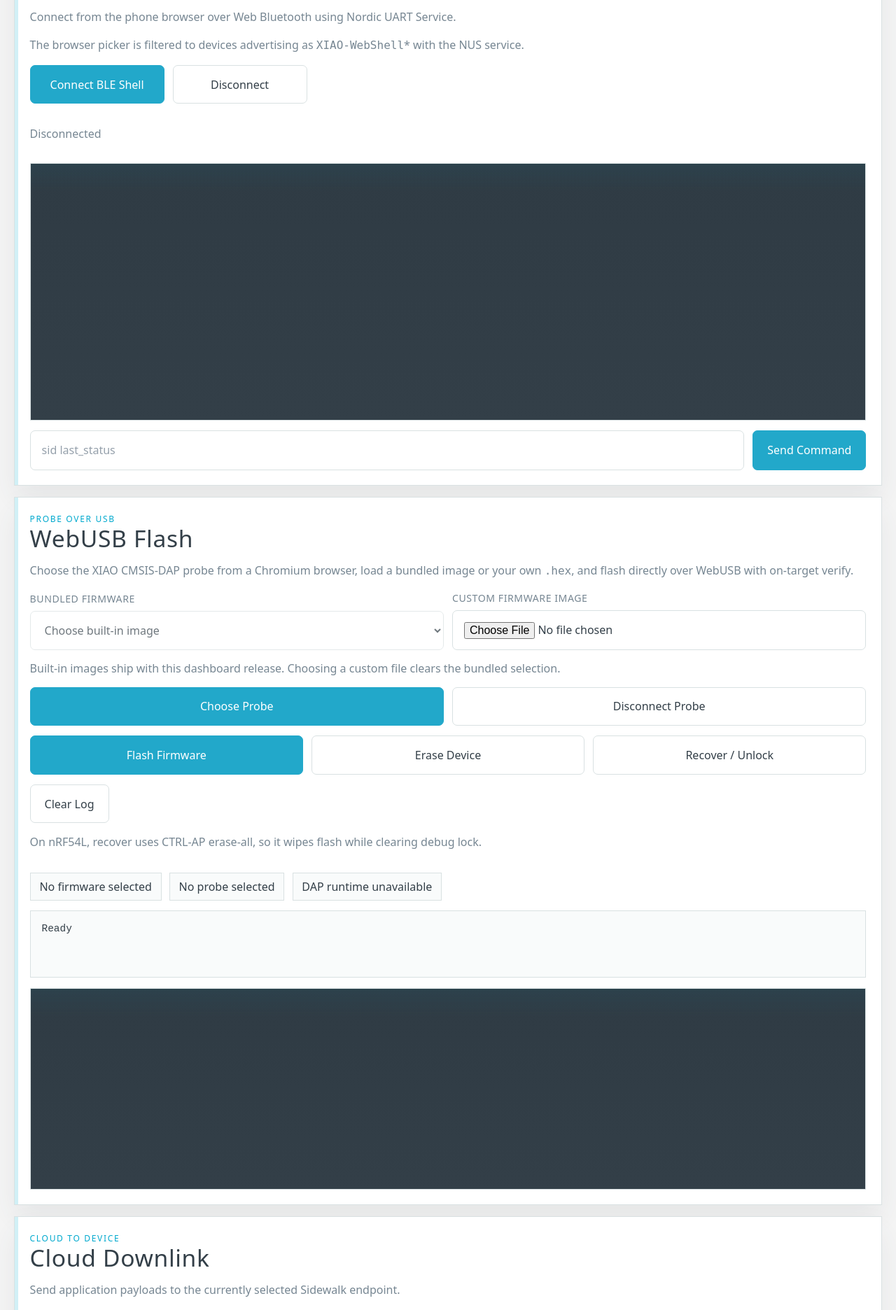
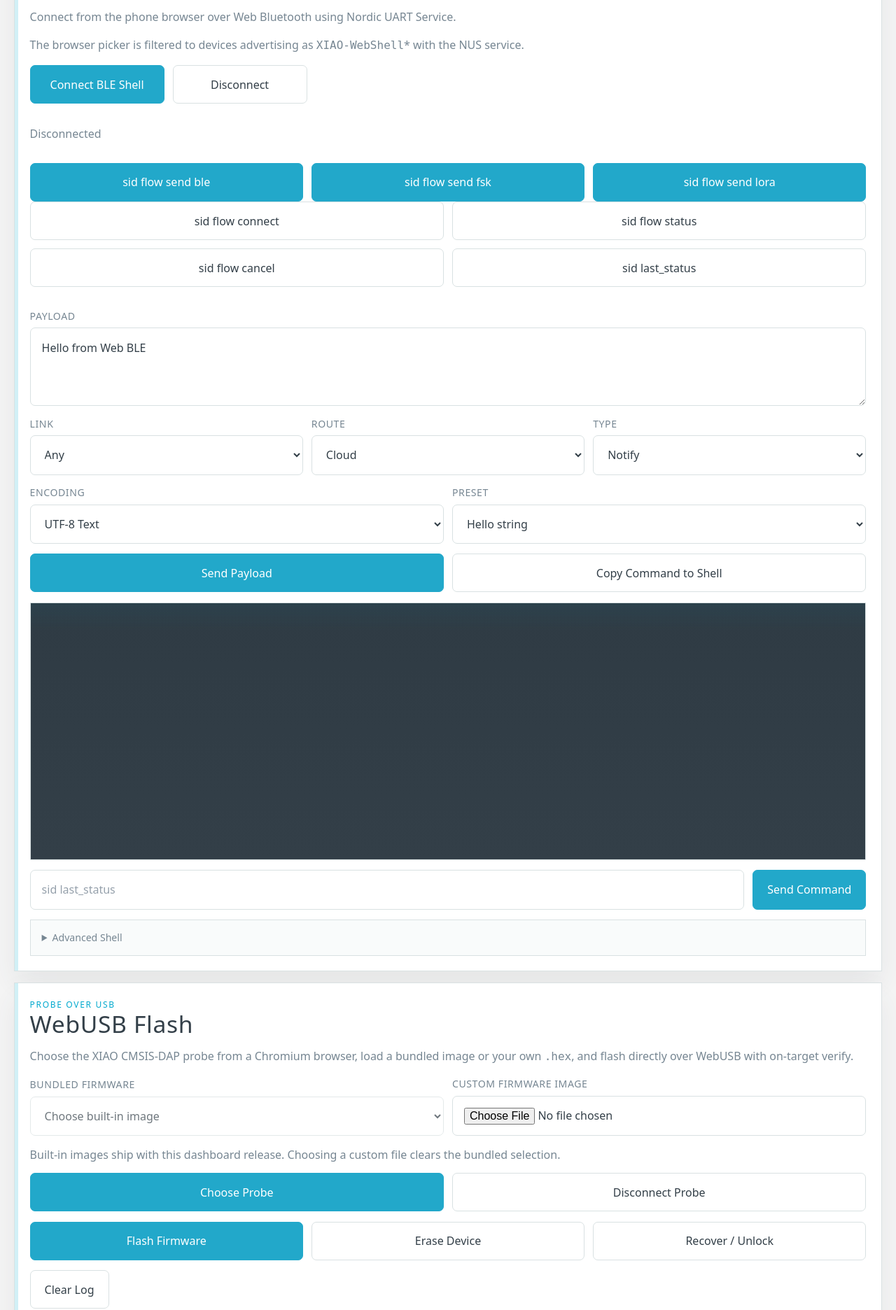
Before and after one commit to hlord2000/Sidewalk_Demo_Web_BLE, a Flask app: template templates/dashboard.html in a window 1280 px wide. Shown: the part 1317-3189 px from the top of the page at 70% size. Run offline with Flask 3, Linux system fonts and the light colour scheme; the template is opened without the code that fills it: most values are stand-ins (such as "Sample title", 1, 10 or a date in 2020); some libraries are stand-ins or nearby versions; some web fonts are replaced.

Commit message:
Restore SID flow controls and device assignment

```diff
--- a/app.py
+++ b/app.py
@@ -427,6 +427,36 @@ def refresh_device(device_id: int):
     return redirect(url_for("admin"))
 
 
+@app.post("/admin/devices/<int:device_id>/assign")
+@admin_required
+def assign_device(device_id: int):
+    device = store.get_device(device_id)
+    if device is None:
+        flash("Device not found.", "error")
+        return redirect(url_for("admin"))
+
+    customer_user_id = request.form.get("customer_user_id", "").strip()
+    customer_id = None
+    customer_label = "Unassigned"
+
+    if customer_user_id:
+        try:
+            customer_id = int(customer_user_id)
+        except ValueError:
+            flash("Select a valid customer.", "error")
+            return redirect(url_for("admin"))
+
+        customer = store.get_user(customer_id)
+        if customer is None or customer["role"] != "customer":
+            flash("Select a valid customer.", "error")
+            return redirect(url_for("admin"))
+        customer_label = customer.get("display_name") or customer["email"]
+
+    store.update_device_customer(device_id, customer_id)
+    flash(f"Assigned {device['name']} to {customer_label}.", "success")
+    return redirect(url_for("admin"))
+
+
 def _json_download(payload: dict, filename: str) -> Response:
     return Response(
         json.dumps(payload, indent=2),
--- a/static/app.js
+++ b/static/app.js
@@ -18,6 +18,17 @@ const bleCommandForm = document.getElementById("ble-command-form");
 const bleCommandInput = document.getElementById("ble-command");
 const bleConnectButton = document.getElementById("ble-connect");
 const bleDisconnectButton = document.getElementById("ble-disconnect");
+const blePayloadForm = document.getElementById("ble-payload-form");
+const blePayloadInput = document.getElementById("ble-payload");
+const bleSendLinkInput = document.getElementById("ble-send-link");
+const bleLinkModeInput = document.getElementById("ble-link-mode");
+const bleMessageTypeInput = document.getElementById("ble-message-type");
+const blePayloadEncodingInput = document.getElementById("ble-payload-encoding");
+const blePayloadPresetInput = document.getElementById("ble-payload-preset");
+const bleCopyCommandButton = document.getElementById("ble-copy-command");
+const bleShortcutButtons = Array.from(document.querySelectorAll(".js-shell-command"));
+const bleWorkflowButtons = Array.from(document.querySelectorAll(".js-link-workflow"));
+const bleWorkflowStatus = document.getElementById("ble-workflow-status");
 const eventFeedStatus = document.getElementById("event-feed-status");
 const flashFileInput = document.getElementById("flash-file");
 const flashPresetSelect = document.getElementById("flash-preset");
@@ -40,6 +51,7 @@ const deviceMap = new Map(devices.map((device) => [String(device.id), device]));
 const deviceByWirelessId = new Map(devices.map((device) => [device.wirelessDeviceId, device]));
 const firmwareImages = config.firmwareImages || [];
 const firmwareImageMap = new Map(firmwareImages.map((image) => [image.id, image]));
+const DEFAULT_BLE_WORKFLOW_STATUS = "";
 
 const ANSI_COLORS = [
   "#0f172a",
@@ -85,6 +97,24 @@ const FLASH_WRITE_BUFFER_LINES = 1;
 const FLASH_WRITE_CHUNK_BYTES = FLASH_WRITE_BUFFER_LINES * 16;
 const FLASH_WRITE_CONFIG = (FLASH_WRITE_BUFFER_LINES << 8) | 0x1;
 const FLASH_MAX_LOG_LINES = 240;
+const BLE_STATUS_PATTERN = /Link status:\s*\{BLE:\s*(Up|Down),\s*FSK:\s*(Up|Down),\s*LoRa:\s*(Up|Down)\}/g;
+const BLE_WORKFLOWS = {
+  ble: {
+    flowTarget: "ble",
+    sendLink: 1,
+    lowLatency: false,
+  },
+  fsk: {
+    flowTarget: "fsk",
+    sendLink: 2,
+    lowLatency: false,
+  },
+  lora: {
+    flowTarget: "lora",
+    sendLink: 3,
+    lowLatency: true,
+  },
+};
 
 function cloneStyle(style) {
   return {
@@ -490,6 +520,14 @@ let bleTxCharacteristic = null;
 let eventSource = null;
 let eventReconnectTimer = null;
 let eventReconnectDelay = 1000;
+let bleShellRecentText = "";
+let bleWorkflowRunning = false;
+let bleSidewalkStatus = {
+  ble: null,
+  fsk: null,
+  lora: null,
+  updatedAt: 0,
+};
 const bleTerminalRenderer = new TerminalRenderer(bleTerminal);
 let flashDevice = null;
 let flashDap = null;
@@ -1140,11 +1178,64 @@ function updateSelectedDeviceUi() {
 }
 
 function appendTerminal(text) {
+  bleShellRecentText = `${bleShellRecentText}${text}`.slice(-16000);
+  updateBleSidewalkStatusFromText();
   bleTerminalRenderer.feed(text);
 }
 
 function setBleStatus(text) {
   bleStatus.textContent = text;
+}
+
+function setBleWorkflowStatus(text) {
+  if (bleWorkflowStatus) {
+    bleWorkflowStatus.innerHTML = text;
+  }
+}
+
+function setBleWorkflowButtonsDisabled(disabled) {
+  for (const button of bleWorkflowButtons) {
+    button.disabled = disabled;
+  }
+}
+
+function resetBleShellState() {
+  bleDevice = null;
+  bleServer = null;
+  bleRxCharacteristic = null;
+  bleTxCharacteristic = null;
+  bleShellRecentText = "";
+  bleWorkflowRunning = false;
+  bleSidewalkStatus = {
+    ble: null,
+    fsk: null,
+    lora: null,
+    updatedAt: 0,
+  };
+  setBleWorkflowButtonsDisabled(false);
+  setBleWorkflowStatus(DEFAULT_BLE_WORKFLOW_STATUS);
+}
+
+function updateBleSidewalkStatusFromText() {
+  BLE_STATUS_PATTERN.lastIndex = 0;
+  let match = null;
+  let current = BLE_STATUS_PATTERN.exec(bleShellRecentText);
+
+  while (current) {
+    match = current;
+    current = BLE_STATUS_PATTERN.exec(bleShellRecentText);
+  }
+
+  if (!match) {
+    return;
+  }
+
+  bleSidewalkStatus = {
+    ble: match[1].toLowerCase(),
+    fsk: match[2].toLowerCase(),
+    lora: match[3].toLowerCase(),
+    updatedAt: Date.now(),
+  };
 }
 
 function setEventFeedStatus(text, state) {
@@ -1270,6 +1361,135 @@ async function sendDownlink(payload, acked, messageType, seq) {
   return response.json();
 }
 
+function bytesToHex(bytes) {
+  return Array.from(bytes, (value) => value.toString(16).padStart(2, "0")).join("");
+}
+
+function normalizeHexPayload(value) {
+  const compact = value.replace(/[^0-9a-f]/gi, "");
+
+  if (!compact) {
+    throw new Error("Hex payload is empty");
+  }
+
+  if (compact.length % 2 !== 0) {
+    throw new Error("Hex payload must contain an even number of digits");
+  }
+
+  return compact.toLowerCase();
+}
+
+function buildBleSendCommand(options = {}) {
+  const payload = blePayloadInput ? blePayloadInput.value : "";
+  const encoding = blePayloadEncodingInput ? blePayloadEncodingInput.value : "text";
+
+  if (!payload.trim()) {
+    throw new Error("Payload is empty");
+  }
+
+  const hexPayload = encoding === "hex"
+    ? normalizeHexPayload(payload)
+    : bytesToHex(textEncoder.encode(payload));
+
+  const sendLink = options.linkOverride ?? (bleSendLinkInput ? bleSendLinkInput.value : "8");
+  const linkMode = bleLinkModeInput ? bleLinkModeInput.value : "1";
+  const messageType = bleMessageTypeInput ? bleMessageTypeInput.value : "2";
+  const prefix = options.flowTarget ? `sid flow send ${options.flowTarget}` : "sid send";
+  const parts = [`${prefix} -t ${messageType} -d ${linkMode}`];
+
+  if (!options.flowTarget) {
+    parts.push(`-l ${sendLink}`);
+  }
+
+  if (options.lowLatency) {
+    parts.push("-o 1");
+  }
+
+  parts.push(`-r ${hexPayload}`);
+  return parts.join(" ");
+}
+
+function applyBlePayloadPreset(preset) {
+  if (!blePayloadInput || !blePayloadEncodingInput || !bleMessageTypeInput || !bleLinkModeInput) {
+    return;
+  }
+
+  switch (preset) {
+    case "status":
+      blePayloadInput.value = "status";
+      blePayloadEncodingInput.value = "text";
+      bleMessageTypeInput.value = "0";
+      bleLinkModeInput.value = "1";
+      break;
+    case "hello":
+      blePayloadInput.value = "Hello from Web BLE";
+      blePayloadEncodingInput.value = "text";
+      bleMessageTypeInput.value = "2";
+      bleLinkModeInput.value = "1";
+      break;
+    case "json":
+      blePayloadInput.value = "{\"msg\":\"hello\",\"src\":\"web\"}";
+      blePayloadEncodingInput.value = "text";
+      bleMessageTypeInput.value = "2";
+      bleLinkModeInput.value = "1";
+      break;
+    default:
+      break;
+  }
+}
+
+async function runBleShellCommand(command) {
+  appendTerminal(`\n> ${command}\n`);
+
+  try {
+    await sendBleCommand(command);
+    return true;
+  } catch (error) {
+    const message = error && error.message ? error.message : String(error);
+    setBleStatus(`BLE error: ${message}`);
+    appendTerminal(`[error] ${message}\n`);
+    return false;
+  }
+}
+
+async function runBleLinkWorkflow(workflowName) {
+  const workflow = BLE_WORKFLOWS[workflowName];
+
+  if (!workflow) {
+    throw new Error(`Unknown workflow: ${workflowName}`);
+  }
+
+  if (bleWorkflowRunning) {
+    throw new Error("Another BLE workflow is already running");
+  }
+
+  if (!bleRxCharacteristic) {
+    throw new Error("BLE shell is not connected");
+  }
+
+  bleWorkflowRunning = true;
+  setBleWorkflowButtonsDisabled(true);
+
+  if (bleSendLinkInput) {
+    bleSendLinkInput.value = String(workflow.sendLink);
+  }
+
+  const sendCommand = buildBleSendCommand({
+    flowTarget: workflow.flowTarget,
+    linkOverride: workflow.sendLink,
+    lowLatency: workflow.lowLatency,
+  });
+
+  try {
+    setBleWorkflowStatus(`Sending <code>${sendCommand}</code>`);
+    await runBleShellCommand(sendCommand);
+    setBleWorkflowStatus(`Sent <code>${sendCommand}</code>.`);
+  } finally {
+    bleWorkflowRunning = false;
+    setBleWorkflowButtonsDisabled(false);
+  }
+}
+
 async function connectBleShell() {
   if (!navigator.bluetooth) {
     setBleStatus("Web Bluetooth is not available in this browser");
@@ -1294,6 +1514,7 @@ async function connectBleShell() {
     if (tail) {
       appendTerminal(tail);
     }
+    resetBleShellState();
     setBleStatus("Disconnected");
     appendTerminal("\n[disconnected]\n");
   });
@@ -1316,7 +1537,11 @@ async function connectBleShell() {
 async function disconnectBleShell() {
   if (bleDevice && bleDevice.gatt.connected) {
     bleDevice.gatt.disconnect();
-  }
+    return;
+  }
+
+  resetBleShellState();
+  setBleStatus("Disconnected");
 }
 
 async function sendBleCommand(command) {
@@ -1357,6 +1582,72 @@ if (bleDisconnectButton) {
   });
 }
 
+if (bleShortcutButtons.length) {
+  for (const button of bleShortcutButtons) {
+    button.addEventListener("click", async () => {
+      const command = button.dataset.command;
+      if (!command) {
+        return;
+      }
+      await runBleShellCommand(command);
+    });
+  }
+}
+
+if (bleWorkflowButtons.length) {
+  for (const button of bleWorkflowButtons) {
+    button.addEventListener("click", async () => {
+      const workflowName = button.dataset.workflow;
+      if (!workflowName) {
+        return;
+      }
+
+      try {
+        await runBleLinkWorkflow(workflowName);
+      } catch (error) {
+        const message = error && error.message ? error.message : String(error);
+        setBleStatus(`BLE error: ${message}`);
+        setBleWorkflowStatus(`Workflow error: ${message}`);
+        appendTerminal(`[error] ${message}\n`);
+      }
+    });
+  }
+}
+
+if (blePayloadPresetInput) {
+  blePayloadPresetInput.addEventListener("change", () => {
+    applyBlePayloadPreset(blePayloadPresetInput.value);
+  });
+}
+
+if (bleCopyCommandButton) {
+  bleCopyCommandButton.addEventListener("click", () => {
+    try {
+      bleCommandInput.value = buildBleSendCommand();
+      bleCommandInput.focus();
+      bleCommandInput.select();
+    } catch (error) {
+      const message = error && error.message ? error.message : String(error);
+      setBleStatus(`BLE error: ${message}`);
+    }
+  });
+}
+
+if (blePayloadForm) {
+  blePayloadForm.addEventListener("submit", async (event) => {
+    event.preventDefault();
+
+    try {
+      const command = buildBleSendCommand();
+      await runBleShellCommand(command);
+    } catch (error) {
+      const message = error && error.message ? error.message : String(error);
+      setBleStatus(`BLE error: ${message}`);
+      appendTerminal(`[error] ${message}\n`);
+    }
+  });
+}
+
 if (bleCommandForm) {
   bleCommandForm.addEventListener("submit", async (event) => {
     event.preventDefault();
@@ -1364,14 +1655,21 @@ if (bleCommandForm) {
     if (!command) {
       return;
     }
-    appendTerminal(`\n> ${command}\n`);
     try {
-      await sendBleCommand(command);
-      bleCommandInput.value = "";
+      if (await runBleShellCommand(command)) {
+        bleCommandInput.value = "";
+      }
     } catch (error) {
       appendTerminal(`[error] ${error.message}\n`);
     }
   });
+}
+
+if (blePayloadInput && !blePayloadInput.value) {
+  applyBlePayloadPreset("hello");
+  if (blePayloadPresetInput) {
+    blePayloadPresetInput.value = "hello";
+  }
 }
 
 if (deviceSelector) {
--- a/static/styles.css
+++ b/static/styles.css
@@ -581,6 +581,25 @@ button:active {
   justify-content: start;
 }
 
+.console-secondary {
+  padding: 0.9rem 1rem;
+  border: 1px solid var(--line);
+  background: var(--bg-soft);
+}
+
+.console-secondary summary {
+  color: var(--ink-soft);
+  font-family: var(--sans-regular);
+  font-size: 0.88rem;
+  list-style-position: inside;
+  cursor: pointer;
+}
+
+.console-secondary[open] {
+  display: grid;
+  gap: 0.9rem;
+}
+
 .flash-source-grid {
   align-items: end;
 }
@@ -855,6 +874,20 @@ select:focus {
   margin: 0;
 }
 
+.assign-form {
+  display: grid;
+  grid-template-columns: minmax(9rem, 1fr) auto;
+  gap: 0.45rem;
+  min-width: 16rem;
+}
+
+.assign-form select,
+.assign-form button {
+  min-width: 0;
+  min-height: 2.55rem;
+  font-size: 0.95rem;
+}
+
 .table-actions button,
 .link-button {
   min-height: 2.55rem;
--- a/templates/dashboard.html
+++ b/templates/dashboard.html
@@ -5,7 +5,7 @@
   window.DEMO_CONFIG = {{ page_config | tojson }};
 </script>
 <script defer src="{{ url_for('static', filename='vendor/dap.umd.js', v='20260423webusb') }}"></script>
-<script defer src="{{ url_for('static', filename='app.js', v='20260423firmware') }}"></script>
+<script defer src="{{ url_for('static', filename='app.js', v='20260512sidflow') }}"></script>
 {% endblock %}
 {% block body %}
 <main class="page-shell">
@@ -124,6 +124,81 @@
           <button id="ble-disconnect" type="button" class="ghost-button">Disconnect</button>
         </div>
         <p id="ble-status" class="muted">Disconnected</p>
+        <div class="stack">
+          <div>
+            <div class="inline-actions inline-actions--triple">
+              <button type="button" class="js-link-workflow" data-workflow="ble">sid flow send ble</button>
+              <button type="button" class="js-link-workflow" data-workflow="fsk">sid flow send fsk</button>
+              <button type="button" class="js-link-workflow" data-workflow="lora">sid flow send lora</button>
+            </div>
+            <div class="inline-actions">
+              <button type="button" class="js-shell-command ghost-button" data-command="sid flow connect">sid flow connect</button>
+              <button type="button" class="js-shell-command ghost-button" data-command="sid flow status">sid flow status</button>
+              <button type="button" class="js-shell-command ghost-button" data-command="sid flow cancel">sid flow cancel</button>
+              <button type="button" class="js-shell-command ghost-button" data-command="sid last_status">sid last_status</button>
+            </div>
+            <p id="ble-workflow-status" class="muted"></p>
+          </div>
+
+          <form id="ble-payload-form" class="stack">
+            <label>
+              <span>Payload</span>
+              <textarea
+                id="ble-payload"
+                rows="3"
+                placeholder="Hello from the Web BLE console"></textarea>
+            </label>
+            <div class="inline-fields inline-fields--triple">
+              <label>
+                <span>Link</span>
+                <select id="ble-send-link">
+                  <option value="1">BLE</option>
+                  <option value="2">FSK</option>
+                  <option value="3">LoRa</option>
+                  <option value="8" selected>Any</option>
+                </select>
+              </label>
+              <label>
+                <span>Route</span>
+                <select id="ble-link-mode">
+                  <option value="1">Cloud</option>
+                  <option value="2">Mobile</option>
+                </select>
+              </label>
+              <label>
+                <span>Type</span>
+                <select id="ble-message-type">
+                  <option value="2">Notify</option>
+                  <option value="0">Get</option>
+                  <option value="1">Set</option>
+                  <option value="3">Response</option>
+                </select>
+              </label>
+            </div>
+            <div class="inline-fields">
+              <label>
+                <span>Encoding</span>
+                <select id="ble-payload-encoding">
+                  <option value="text">UTF-8 Text</option>
+                  <option value="hex">Raw Hex</option>
+                </select>
+              </label>
+              <label>
+                <span>Preset</span>
+                <select id="ble-payload-preset">
+                  <option value="">Custom Payload</option>
+                  <option value="status">Request status</option>
+                  <option value="hello">Hello string</option>
+                  <option value="json">JSON sample</option>
+                </select>
+              </label>
+            </div>
+            <div class="inline-actions">
+              <button type="submit">Send Payload</button>
+              <button type="button" id="ble-copy-command" class="ghost-button">Copy Command to Shell</button>
+            </div>
+          </form>
+        </div>
         <div id="ble-terminal" class="terminal terminal-screen" aria-label="BLE shell output" role="log"></div>
         <form id="ble-command-form" class="command-row">
           <input
@@ -138,6 +213,15 @@
             spellcheck="false">
           <button type="submit">Send Command</button>
         </form>
+        <details class="console-secondary">
+          <summary>Advanced Shell</summary>
+          <div class="inline-actions">
+            <button type="button" class="js-shell-command ghost-button" data-command="sid init 7">Init All Links</button>
+            <button type="button" class="js-shell-command ghost-button" data-command="sid start">Start</button>
+            <button type="button" class="js-shell-command ghost-button" data-command="sid stop">Stop</button>
+            <button type="button" class="js-shell-command ghost-button" data-command="sid deinit">Deinit</button>
+          </div>
+        </details>
       </div>
     </article>
 
```
Also changed, not shown: storage.py (+12 -0 lines), templates/admin.html (+13 -1 lines).
